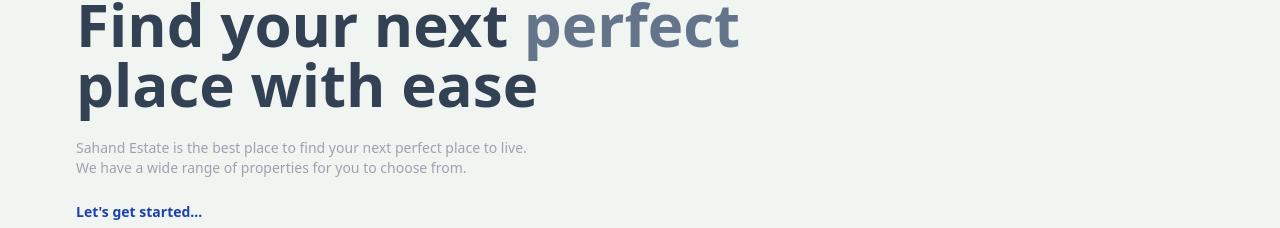
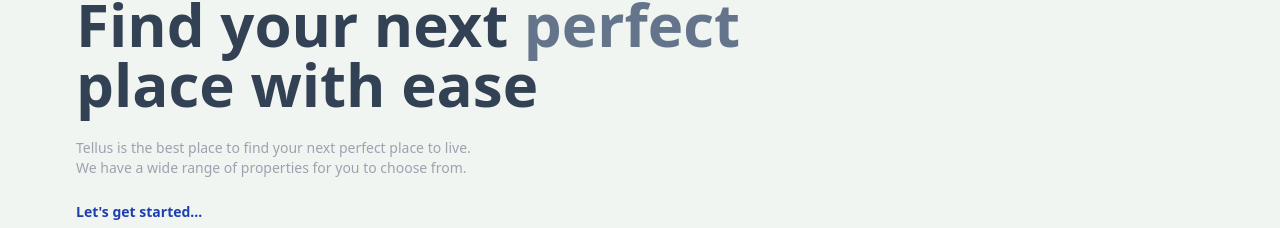
Before and after one commit to abhirathore04/Tellus, a React (Vite) app in the folder client/: page / in a window 1280 px wide. Shown: the part 190-418 px from the top of the page. Built offline with nearby package versions, Linux system fonts and the light colour scheme; no server answers.

Commit message:
home changes

```diff
--- a/client/src/pages/Home.jsx
+++ b/client/src/pages/Home.jsx
@@ -55,7 +55,7 @@
         place with ease
       </h1>
       <div className='text-gray-400 text-xs sm:text-sm'>
-        Sahand Estate is the best place to find your next perfect place to
+        Tellus is the best place to find your next perfect place to
         live.
         <br />
         We have a wide range of properties for you to choose from.
```
